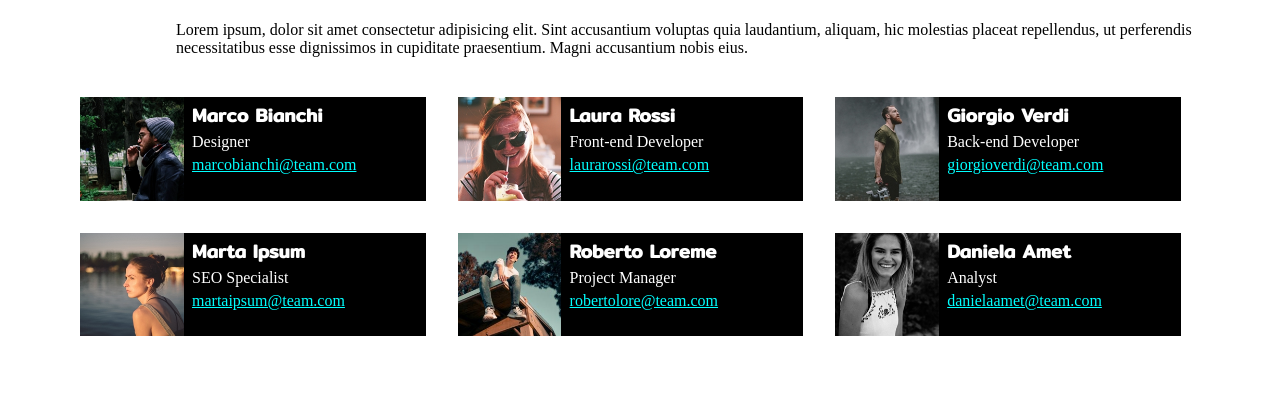
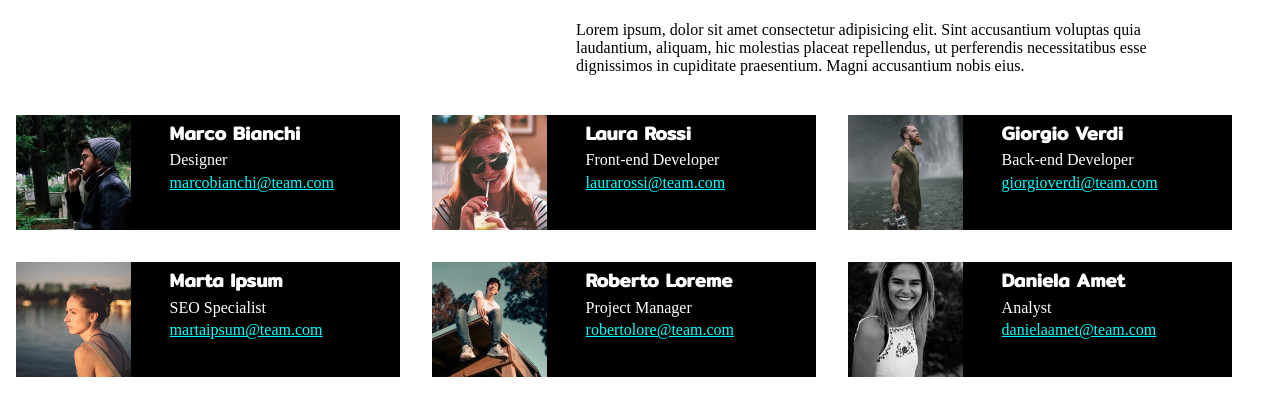
Before and after one commit to Benedetto-Bonaccorso/html-css-float-cards, a plain HTML site: page index.html in a window 1280 px wide. Shown: the part 85-500 px from the top of the page. Drawn offline with Linux system fonts and the light colour scheme.

Commit message:
correzione clearfix

```diff
--- a/style.css
+++ b/style.css
@@ -26,13 +26,13 @@ a{
 
 .card>h3, p, a{
     text-align: left;
-    padding-left: 7rem;
+    padding-left: 40%;
     margin-top: 0.2rem;
 }
 
 .card>a{
     text-align: left;
-    padding-left: 7rem;
+    padding-left: 40%;
     margin-top: 0.3rem;
 }
 
@@ -47,7 +47,8 @@ img{
 
 .container{
     margin: auto;
-    width: 90%;
+    float: left;
+    overflow: auto;
 }
 
 .card{
```
